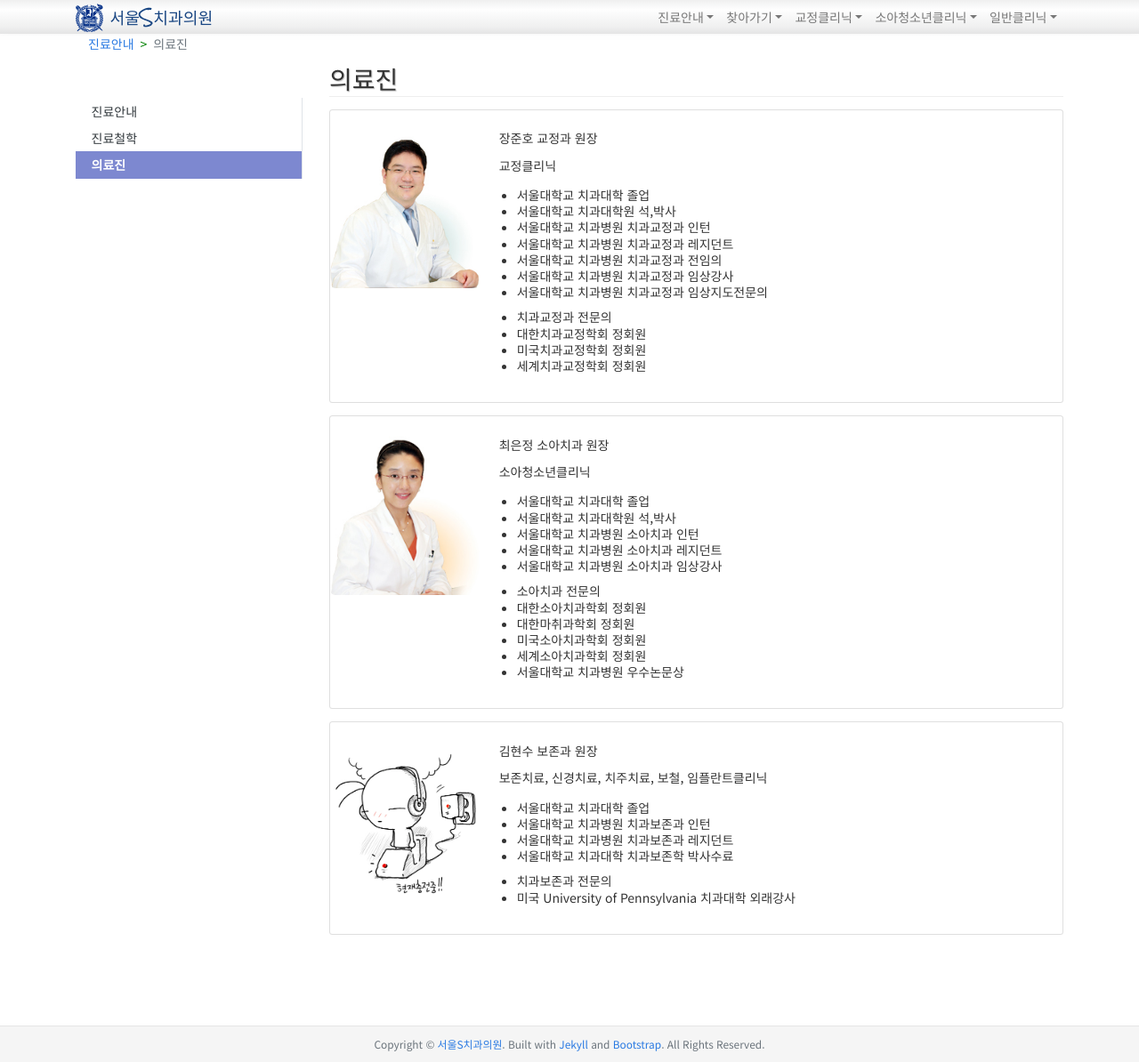
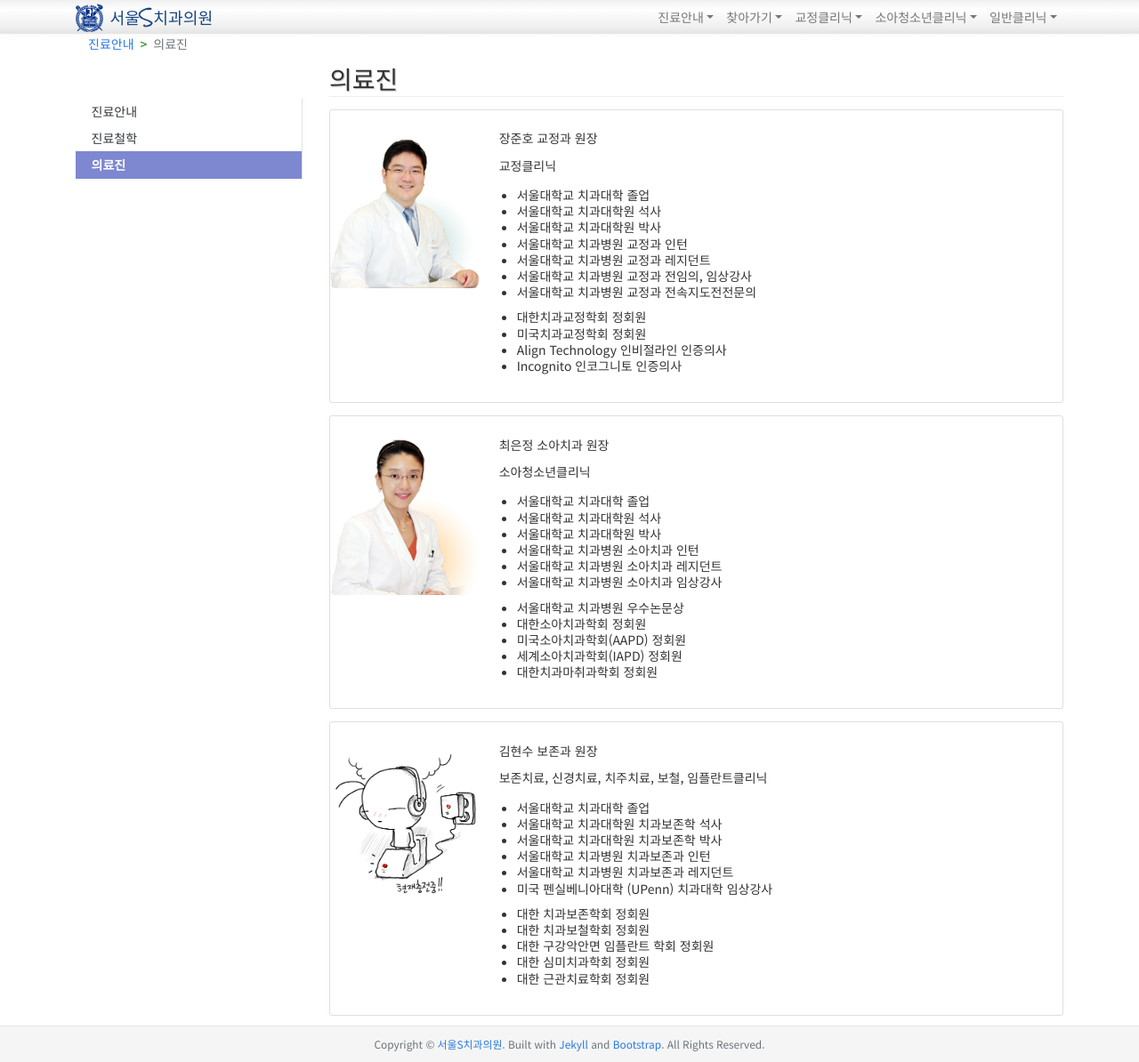
Before and after one commit to gehoon/sdental.clinic, a Jekyll site: the page built from _pages/12-info-dentist.md, in a window 1280 px wide and 1194 px high. Shown: the whole window at 89% size. Built offline with Jekyll 4.4.1, drawn with Linux system fonts in a browser that asks for light colours; some web fonts are replaced.

Commit message:
CV update

```diff
--- a/_data/dentist.yml
+++ b/_data/dentist.yml
@@ -1,5 +1,5 @@
 - name: 장준호
-  degree: 교정과 전문의
+  degree: 교정 전문의
   role: 교정
   jobtitle: 교정과 원장
   specialty: 교정클리닉
@@ -7,17 +7,17 @@
   link: http://www.sorthodontic.com/m2/m2_s1.php
   school:
   - 서울대학교 치과대학 졸업
-  - 서울대학교 치과대학원 석,박사
-  - 서울대학교 치과병원 치과교정과 인턴
-  - 서울대학교 치과병원 치과교정과 레지던트
-  - 서울대학교 치과병원 치과교정과 전임의
-  - 서울대학교 치과병원 치과교정과 임상강사
-  - 서울대학교 치과병원 치과교정과 임상지도전문의
+  - 서울대학교 치과대학원 석사
+  - 서울대학교 치과대학원 박사
+  - 서울대학교 치과병원 교정과 인턴
+  - 서울대학교 치과병원 교정과 레지던트
+  - 서울대학교 치과병원 교정과 전임의, 임상강사
+  - 서울대학교 치과병원 교정과 전속지도전전문의
   cv:
-  - 치과교정과 전문의
   - 대한치과교정학회 정회원
   - 미국치과교정학회 정회원
-  - 세계치과교정학회 정회원
+  - Align Technology 인비절라인 인증의사
+  - Incognito 인코그니토 인증의사
 
 - name: 최은정
   degree: 소아치과 전문의
@@ -28,17 +28,17 @@
   link: http://www.sorthodontic.com/m2/m2_s3.php
   school:
   - 서울대학교 치과대학 졸업
-  - 서울대학교 치과대학원 석,박사
+  - 서울대학교 치과대학원 석사
+  - 서울대학교 치과대학원 박사
   - 서울대학교 치과병원 소아치과 인턴
   - 서울대학교 치과병원 소아치과 레지던트
   - 서울대학교 치과병원 소아치과 임상강사
   cv:
-  - 소아치과 전문의
+  - 서울대학교 치과병원 우수논문상
   - 대한소아치과학회 정회원
-  - 대한마취과학회 정회원
-  - 미국소아치과학회 정회원
-  - 세계소아치과학회 정회원
-  - 서울대학교 치과병원 우수논문상
+  - 미국소아치과학회(AAPD) 정회원
+  - 세계소아치과학회(IAPD) 정회원
+  - 대한치과마취과학회 정회원
 
 - name: 김현수
   degree: 치과보존과 전문의
@@ -47,9 +47,14 @@
   specialty: 보존치료, 신경치료, 치주치료, 보철, 임플란트클리닉
   school:
   - 서울대학교 치과대학 졸업
+  - 서울대학교 치과대학원 치과보존학 석사
+  - 서울대학교 치과대학원 치과보존학 박사
   - 서울대학교 치과병원 치과보존과 인턴
   - 서울대학교 치과병원 치과보존과 레지던트
-  - 서울대학교 치과대학 치과보존학 박사수료
+  - 미국 펜실베니아대학 (UPenn) 치과대학 임상강사
   cv:
-  - 치과보존과 전문의
-  - 미국 University of Pennsylvania 치과대학 외래강사
+  - 대한 치과보존학회 정회원
+  - 대한 치과보철학회 정회원
+  - 대한 구강악안면 임플란트 학회 정회원
+  - 대한 심미치과학회 정회원
+  - 대한 근관치료학회 정회원
--- a/_sass/_layout.scss
+++ b/_sass/_layout.scss
@@ -69,10 +69,6 @@
 
 #parking {
   margin-bottom: 1em;
-  iframe {
-    height: 300px;
-    width:1024px;
-  }
 }
 
 .address {
```
Also changed, not shown: _pages/22-direction-parking.md (+4 -4 lines).
